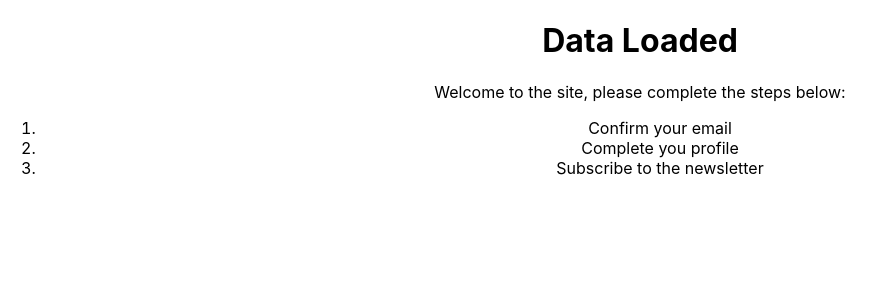
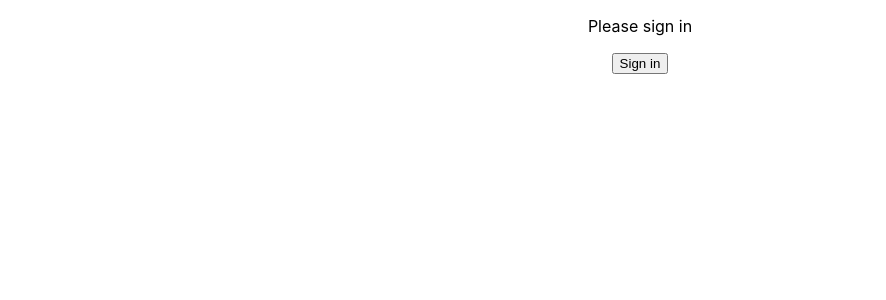
Before and after one commit to ianmeigh/gitpod-react, a React (Create React App) app in the folder my-app/: page / in a window 1280 px wide. Shown: the top 300 px of the page, without its empty margins (0-886 px from the left). Built offline with nearby package versions, Linux system fonts and the light colour scheme.

Commit message:
📖: Methods as Props

```diff
--- a/my-app/src/App.jsx
+++ b/my-app/src/App.jsx
@@ -9,7 +9,8 @@
 // import ConditionalRenderingFunctional from './components/ConditionalRenderingFunctional';
 // import ConditionalRenderingClass from './components/ConditionalRenderingClass';
 // import ConditionalRenderingClass from './components/ConditionalRenderingClass';
-import NestingComponents from './components/NestingComponents';
+// import NestingComponents from './components/NestingComponents';
+import MethodsAsPropsParent from './components/MethodsAsPropsParent';
 
 function App() {
   return (
@@ -24,7 +25,8 @@
       {/* <ConditionalRenderingFunctional connected={true} /> */}
       {/* <ConditionalRenderingClass /> */}
       {/* <ConditionalRenderingClass /> */}
-      <NestingComponents />
+      {/* <NestingComponents /> */}
+      <MethodsAsPropsParent />
     </div>
   );
 }
--- /dev/null
+++ b/my-app/src/components/MethodsAsPropsChild.jsx
@@ -0,0 +1,32 @@
+// NOTE: BAD EXAMPLE AS IF THIS WERE A REAL WORLD EXAMPLE
+//       THE CHILD COMPONENT SHOULD BE MADE STATEFUL SO
+//       IT WOULD BE INDEPENDENT OF THE PARENT
+
+import React from "react";
+
+function MethodsAsPropsChild(props) {
+  return (
+    <div>
+      {props.isLoggedIn ? (
+        <div>
+          <p>Welcome to the site! Please complete the steps below:</p>
+          <ol>
+            <li>Confirm your email</li>
+            <li>Complete your profile</li>
+            <li>Subscribe to the newsletter</li>
+          </ol>
+          {/* <button onClick={props.handleSignOut}>Sign out</button> */}
+          <button onClick={props.toggleIsLoggedIn}>Sign out</button>
+        </div>
+      ) : (
+        <div>
+          <p>Please sign in</p>
+          {/* <button onClick={props.handleSignIn}>Sign in</button> */}
+          <button onClick={props.toggleIsLoggedIn}>Sign in</button>
+        </div>
+      )}
+    </div>
+  );
+}
+
+export default MethodsAsPropsChild;
--- /dev/null
+++ b/my-app/src/components/MethodsAsPropsParent.jsx
@@ -0,0 +1,55 @@
+// NOTE: BAD EXAMPLE AS IF THIS WERE A REAL WORLD EXAMPLE
+//       THE CHILD COMPONENT SHOULD BE MADE STATEFUL SO
+//       IT WOULD BE INDEPENDENT OF THE PARENT
+
+import React, { Component } from "react";
+import MethodsAsPropsChild from "./MethodsAsPropsChild";
+
+class MethodsAsPropsParent extends Component {
+  constructor(props) {
+    super(props);
+    this.state = {
+      isLoggedIn: false,
+    };
+  }
+
+  /*   handleSignIn = () => {
+    this.setState(
+      {
+        isLoggedIn: true,
+      },
+      console.log(this)
+    );
+  }; */
+
+  /*   handleSignOut = () => {
+    this.setState(
+      {
+        isLoggedIn: false,
+      },
+      console.log(this)
+    );
+  }; */
+
+  toggleIsLoggedIn = () => {
+    this.setState((prevState) => ({
+      isLoggedIn: !prevState.isLoggedIn,
+    }));
+  };
+
+  render() {
+    return (
+      <div>
+        <MethodsAsPropsChild
+          isLoggedIn={this.state.isLoggedIn}
+          // handleSignIn={this.handleSignIn}
+          // handleSignOut={this.handleSignOut}
+          // handleAuthenticationState={this.handleAuthenticationState}
+          toggleIsLoggedIn={this.toggleIsLoggedIn}
+        />
+      </div>
+    );
+  }
+}
+
+export default MethodsAsPropsParent;
```
